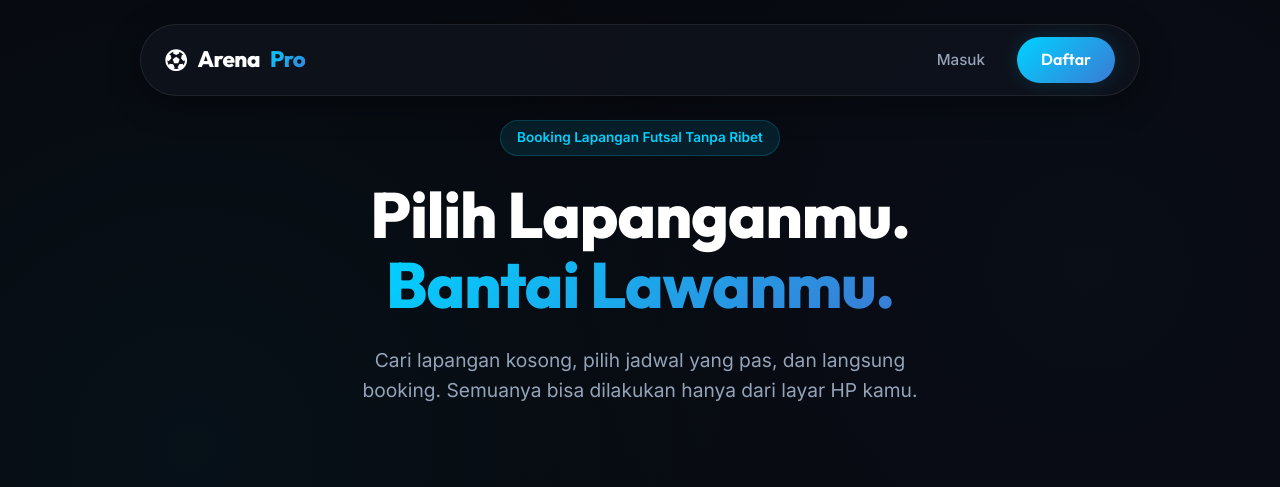
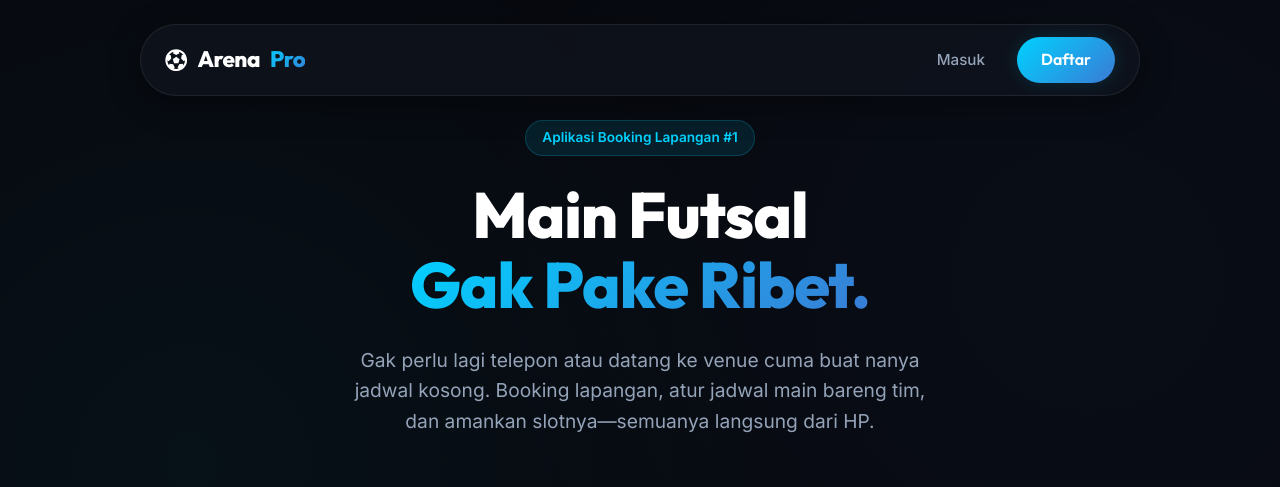
Before and after one commit to Dimpraaa/booking-futsal, a React (Vite) app in the folder client/: page / in a window 1280 px wide. Shown: the top 487 px of the page. Built offline with nearby package versions, Linux system fonts and the light colour scheme; no server answers.

Commit message:
style: ubah copywriting hero banner berdasarkan hasil riset kompetitor

```diff
--- a/client/src/pages/Home.jsx
+++ b/client/src/pages/Home.jsx
@@ -55,14 +55,14 @@
       <div className="container" style={{ textAlign: 'center', marginBottom: '80px' }}>
         <div className="animate-slide-up">
           <span style={{ display: 'inline-block', padding: '6px 16px', background: 'rgba(0, 210, 255, 0.1)', color: 'var(--accent-primary)', borderRadius: 'var(--radius-full)', fontSize: '0.85rem', fontWeight: '600', marginBottom: '24px', border: '1px solid rgba(0, 210, 255, 0.2)' }}>
-            Booking Lapangan Futsal Tanpa Ribet
+            Aplikasi Booking Lapangan #1
           </span>
           <h1 style={{ fontSize: '4rem', fontWeight: '800', letterSpacing: '-1px', marginBottom: '24px', lineHeight: '1.1' }}>
-            Pilih Lapanganmu.<br/>
-            <span className="text-gradient">Bantai Lawanmu.</span>
+            Main Futsal<br/>
+            <span className="text-gradient">Gak Pake Ribet.</span>
           </h1>
           <p style={{ fontSize: '1.2rem', color: 'var(--text-secondary)', maxWidth: '600px', margin: '0 auto 40px auto', lineHeight: '1.6' }}>
-            Cari lapangan kosong, pilih jadwal yang pas, dan langsung booking. Semuanya bisa dilakukan hanya dari layar HP kamu.
+            Gak perlu lagi telepon atau datang ke venue cuma buat nanya jadwal kosong. Booking lapangan, atur jadwal main bareng tim, dan amankan slotnya—semuanya langsung dari HP.
           </p>
         </div>
       </div>
```
